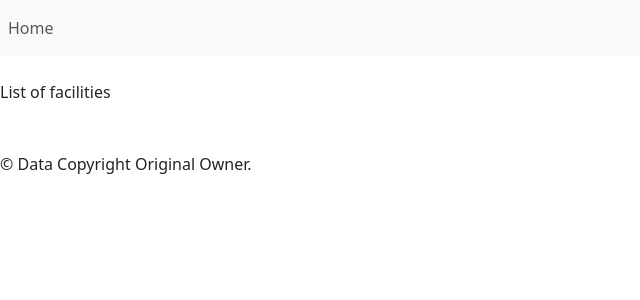
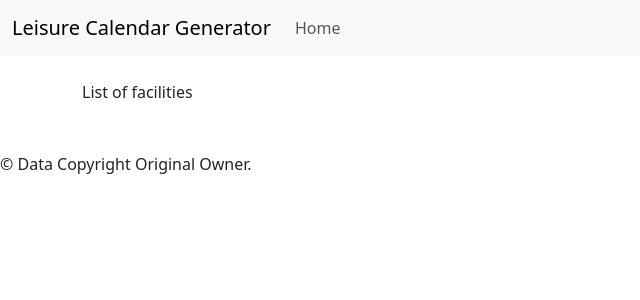
Before and after one commit to broadcasttechie/swim-cal-gen, a Flask app: page / in a window 1280 px wide. Shown: the top 300 px of the page, without its empty margins (0-640 px from the left). Run offline with Flask 2, Linux system fonts and the light colour scheme; data that the repository does not hold is empty; some libraries are stand-ins or nearby versions.

Commit message:
layout fixes

```diff
--- a/templates/base.html
+++ b/templates/base.html
@@ -9,7 +9,12 @@
 
 </head>
 <body>
-        <nav class="navbar navbar-expand-lg navbar-light bg-light">
+        <nav class="navbar navbar-expand-sm navbar-light bg-light">
+            <div class="container-fluid">
+                <a class="navbar-brand" href="#">Leisure Calendar Generator</a>
+                <button class="navbar-toggler" type="button" data-bs-toggle="collapse" data-bs-target="#navbarSupportedContent" aria-controls="navbarSupportedContent" aria-expanded="false" aria-label="Toggle navigation">
+                  <span class="navbar-toggler-icon"></span>
+                </button>
             <div class="collapse navbar-collapse" id="navbarSupportedContent">
                 <ul class="navbar-nav mr-auto">
                   <li class="nav-item">
@@ -19,11 +24,14 @@
     {% endblock %}
                   </ul>
                   </div>
+                  </div>
                   </nav>
 
     </div>
     <br>
-    <div id="content">{% block content %}{% endblock %}</div>
+    <div id="content" class="container">
+        {% block content %}{% endblock %}
+    </div>
     <div id="footer">
         {% block footer %}
         &copy; Data Copyright Original Owner.
```
